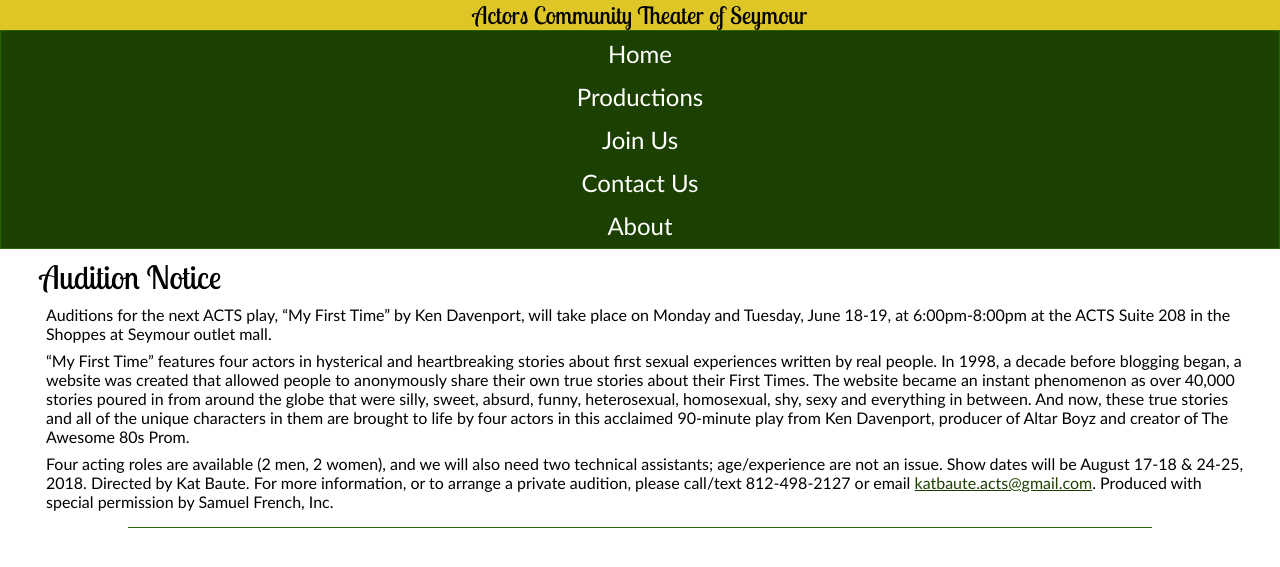
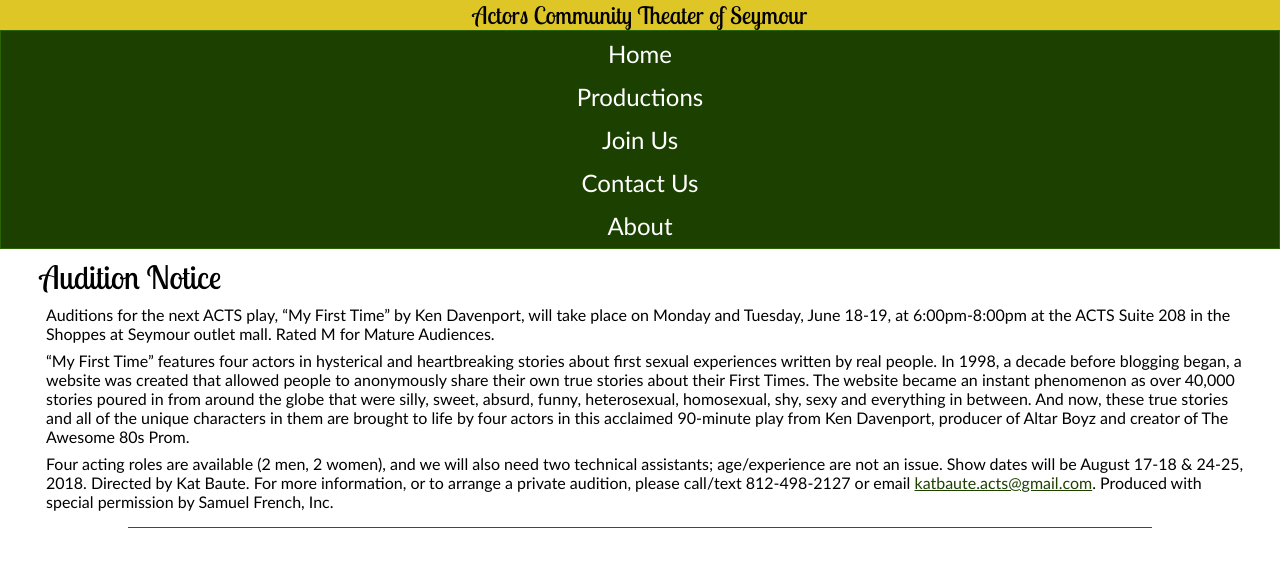
Before and after one commit to seymour-acts/seymour-acts.github.io, a Jekyll site: the page built from _posts/2018-06-01-auditions-for-my-first-time.md, in a window 1280 px wide. Shown: the top 567 px of the page. Built offline with Jekyll 4.4.1, drawn with Linux system fonts in a browser that asks for light colours.

Commit message:
edit post
added rating

```diff
--- a/_posts/2018-06-01-auditions-for-my-first-time.md
+++ b/_posts/2018-06-01-auditions-for-my-first-time.md
@@ -5,7 +5,7 @@
 
 ## Audition Notice
 
-Auditions for the next ACTS play, "My First Time" by Ken Davenport, will take place on Monday and Tuesday, June 18-19, at 6:00pm-8:00pm at the ACTS Suite 208 in the Shoppes at Seymour outlet mall.
+Auditions for the next ACTS play, "My First Time" by Ken Davenport, will take place on Monday and Tuesday, June 18-19, at 6:00pm-8:00pm at the ACTS Suite 208 in the Shoppes at Seymour outlet mall. Rated M for Mature Audiences.
 
 "My First Time" features four actors in hysterical and heartbreaking stories about first sexual experiences written by real people. In 1998, a decade before blogging began, a website was created that allowed people to anonymously share their own true stories about their First Times. The website became an instant phenomenon as over 40,000 stories poured in from around the globe that were silly, sweet, absurd, funny, heterosexual, homosexual, shy, sexy and everything in between. And now, these true stories and all of the unique characters in them are brought to life by four actors in this acclaimed 90-minute play from Ken Davenport, producer of Altar Boyz and creator of The Awesome 80s Prom.
 
```
